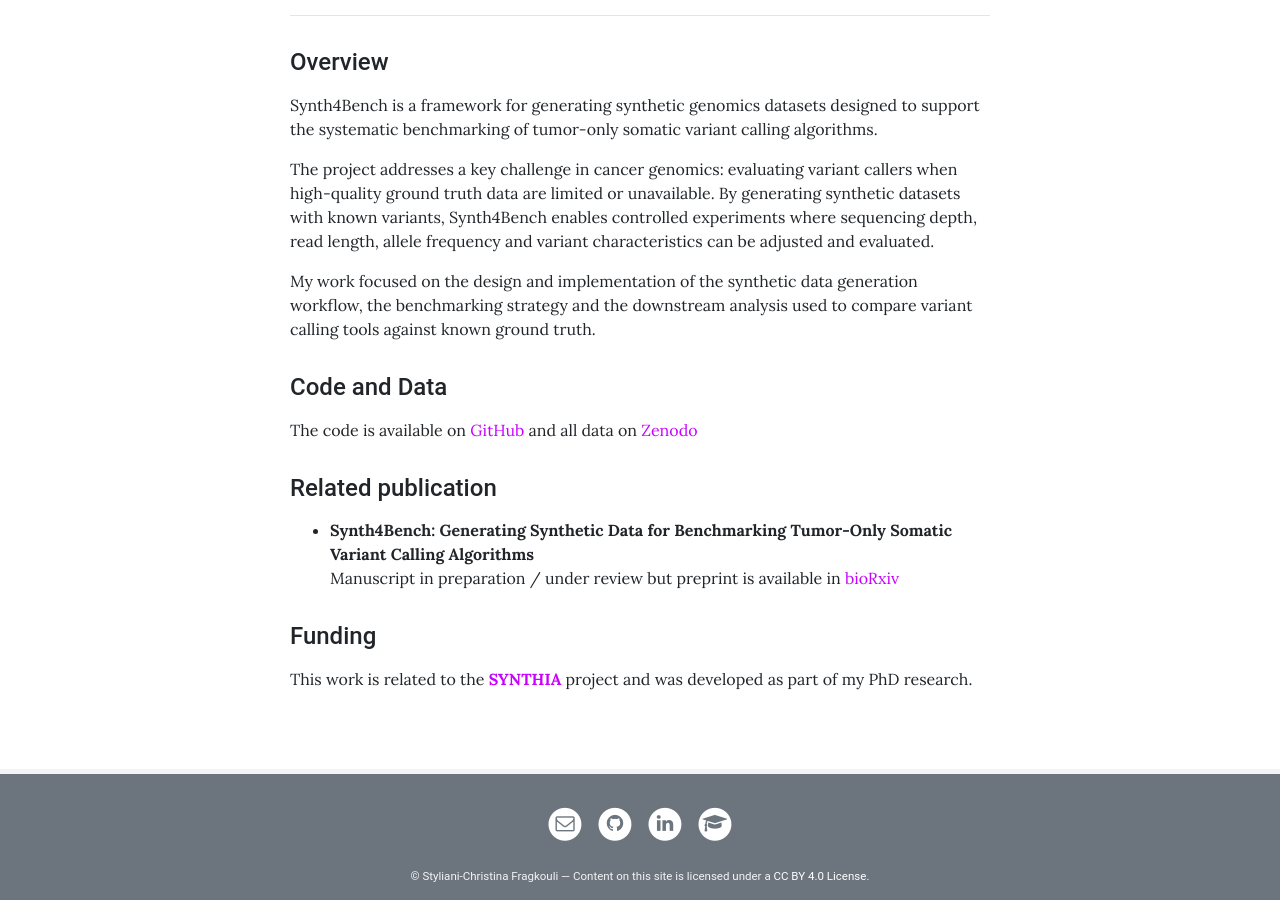
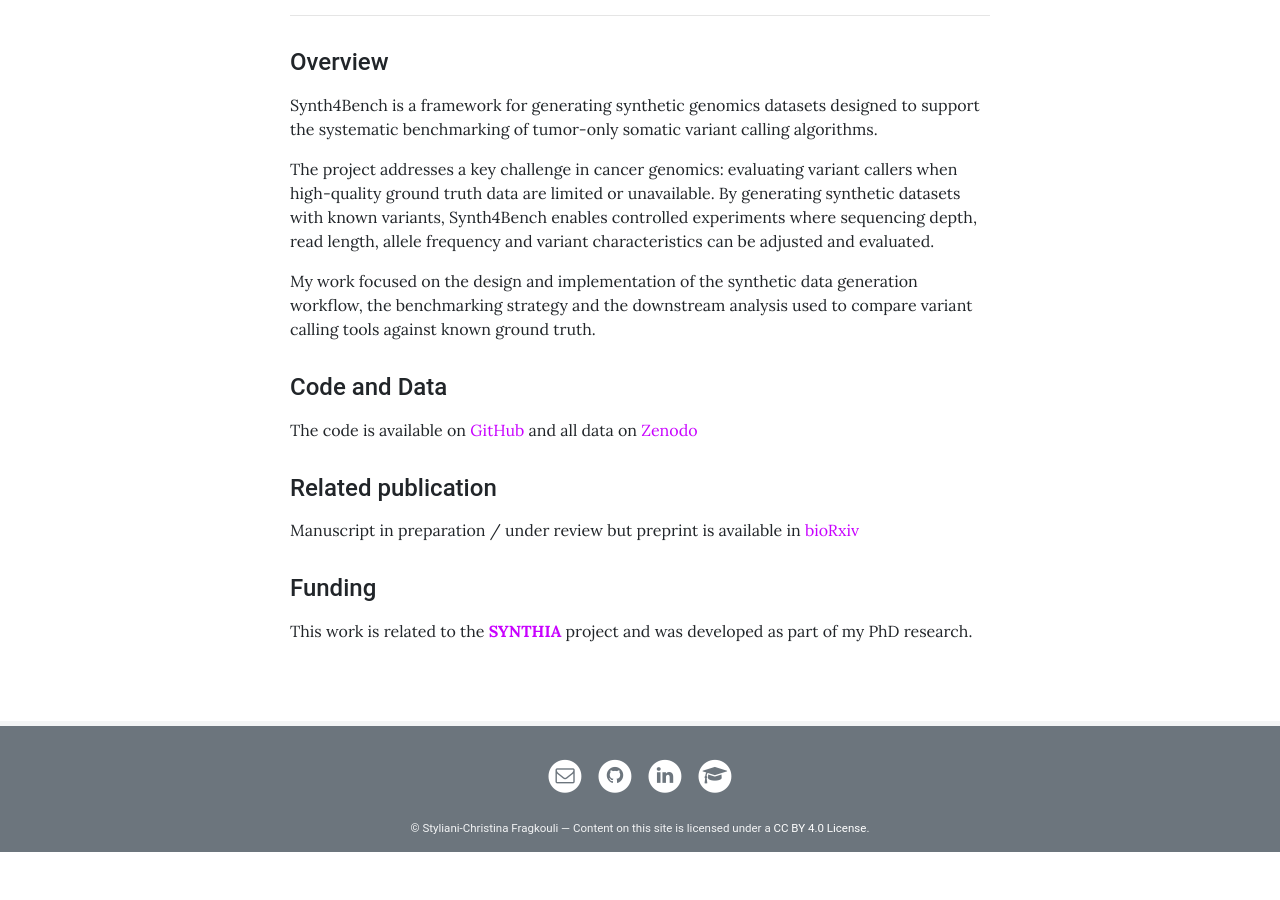
Before and after one commit to sfragkoul/sfragkoul.github.io, a Jekyll site: the page built from _projects/synth4bench.md, in a window 1280 px wide and 900 px high, scrolled down 638 px. Built offline with Jekyll 4.4.1, drawn with Linux system fonts in a browser that asks for light colours; after the commit the page ends 1490 px from its top, so only the background shows below that.

Commit message:
project template

```diff
--- a/_projects/synth4bench.md
+++ b/_projects/synth4bench.md
@@ -28,8 +28,7 @@ The code is available on [GitHub](https://github.com/sfragkoul/synth4bench) and
 
 ## Related publication
 
-- **Synth4Bench: Generating Synthetic Data for Benchmarking Tumor-Only Somatic Variant Calling Algorithms**
-  Manuscript in preparation / under review but preprint is available in [bioRxiv](https://doi.org/10.1101/2024.03.07.582313)
+Manuscript in preparation / under review but preprint is available in [bioRxiv](https://doi.org/10.1101/2024.03.07.582313)
 
 ## Funding
 
```
